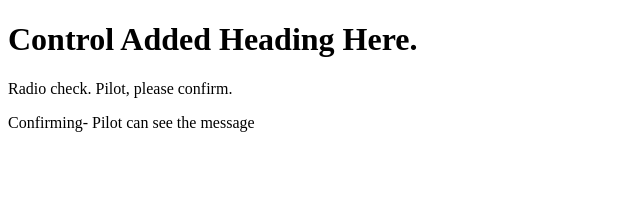
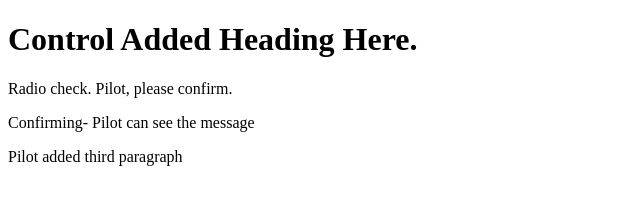
Before and after one commit to nil-sj/communication-log, a plain HTML site: page index.html in a window 1280 px wide. Shown: the whole page, without its empty margins (0-640 px from the left). Drawn offline with Linux system fonts and the light colour scheme.

Commit message:
added third paragraph

```diff
--- a/index.html
+++ b/index.html
@@ -4,5 +4,6 @@
       <h1>Control Added Heading Here.</h1>
       <p>Radio check. Pilot, please confirm.</p>
       <p>Confirming- Pilot can see the message</p>
+      <p>Pilot added third paragraph</p>
    </body>
 </html>
```
